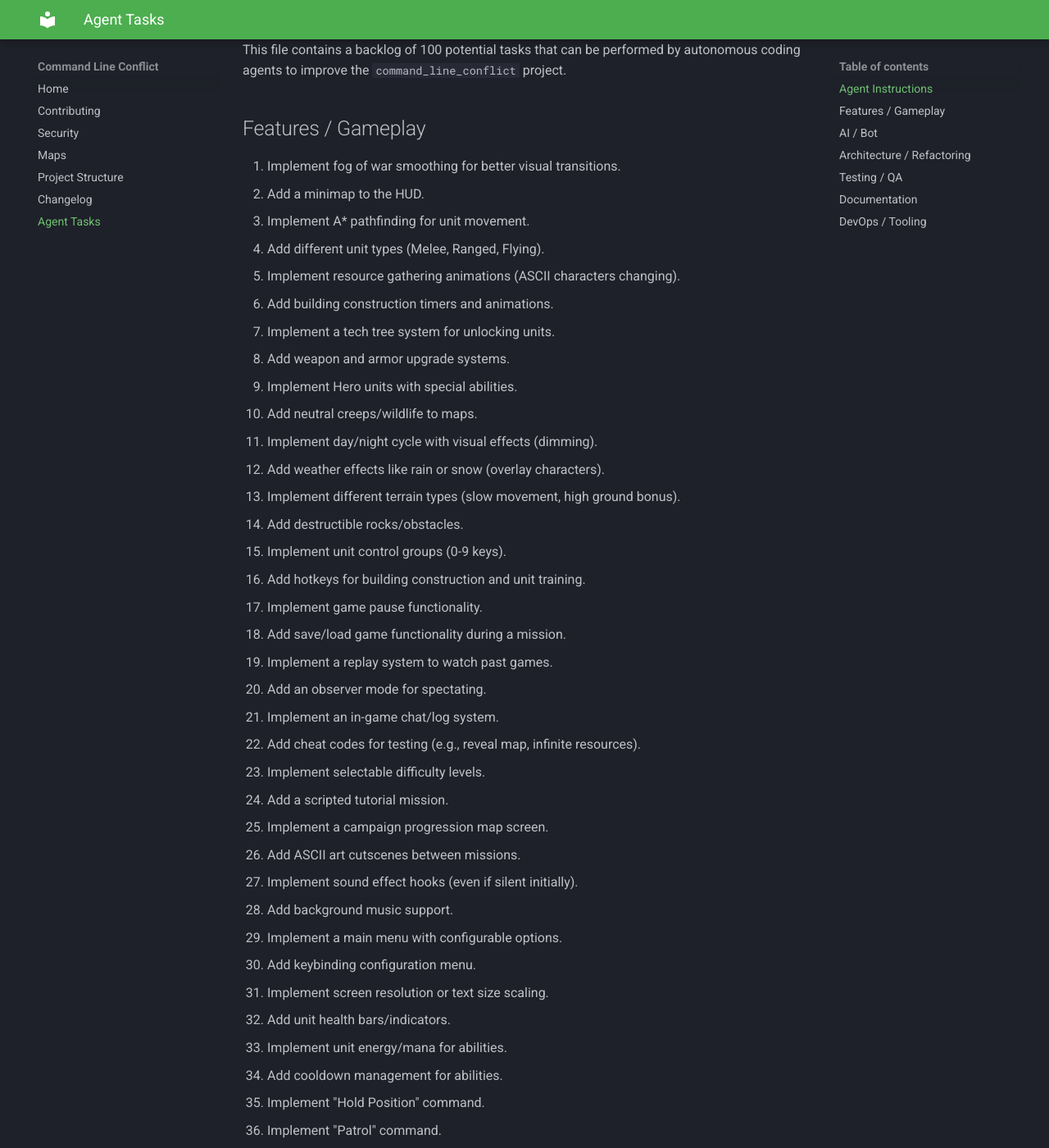
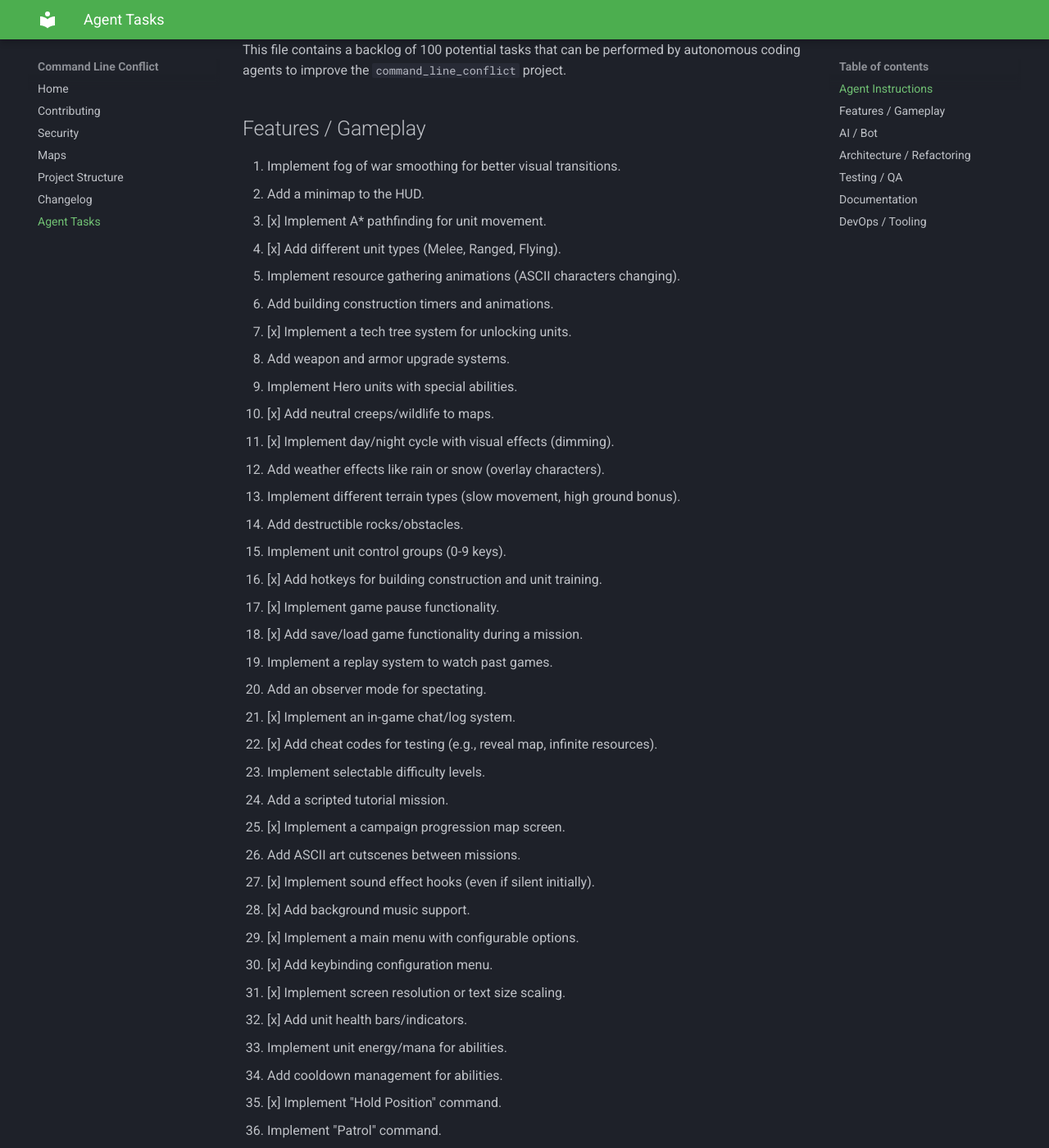
Before and after one commit to tsainez/command-line-conflict, an MkDocs documentation site: the page built from docs/agents.md, in a window 1280 px wide and 1400 px high, scrolled down 322 px. Shown: the whole window at 82% size. Built offline with MkDocs 1.6.1 and Material for MkDocs 9.7.7, drawn with Linux system fonts in a browser that asks for light colours; some of the changed text lies outside the part shown.

Commit message:
Housekeeping: Update status of completed tasks and cleanup code
- Updates `AGENTS.md` to reflect completed features (A* pathfinding, Tech Tree, etc.).
- Updates `ISSUES.md` and `TODO_ISSUES.md` to mark Issue #3 (Unused Imports) as resolved.
- Removes unused imports from test files (`tests/security/` and `tests/unit/`).
- Fixes a bug in `GameScene` where `Dead` component was incorrectly referenced from `factories`.
- Fixes linting errors in `SettingsScene`.
- Applies formatting to `file_dialog.py` and test files.

```diff
--- a/AGENTS.md
+++ b/AGENTS.md
@@ -12,39 +12,39 @@ This file contains a backlog of 100 potential tasks that can be performed by aut
 ## Features / Gameplay
 1. Implement fog of war smoothing for better visual transitions.
 2. Add a minimap to the HUD.
-3. Implement A* pathfinding for unit movement.
-4. Add different unit types (Melee, Ranged, Flying).
+3. [x] Implement A* pathfinding for unit movement.
+4. [x] Add different unit types (Melee, Ranged, Flying).
 5. Implement resource gathering animations (ASCII characters changing).
 6. Add building construction timers and animations.
-7. Implement a tech tree system for unlocking units.
+7. [x] Implement a tech tree system for unlocking units.
 8. Add weapon and armor upgrade systems.
 9. Implement Hero units with special abilities.
-10. Add neutral creeps/wildlife to maps.
-11. Implement day/night cycle with visual effects (dimming).
+10. [x] Add neutral creeps/wildlife to maps.
+11. [x] Implement day/night cycle with visual effects (dimming).
 12. Add weather effects like rain or snow (overlay characters).
 13. Implement different terrain types (slow movement, high ground bonus).
 14. Add destructible rocks/obstacles.
 15. Implement unit control groups (0-9 keys).
-16. Add hotkeys for building construction and unit training.
-17. Implement game pause functionality.
-18. Add save/load game functionality during a mission.
+16. [x] Add hotkeys for building construction and unit training.
+17. [x] Implement game pause functionality.
+18. [x] Add save/load game functionality during a mission.
 19. Implement a replay system to watch past games.
 20. Add an observer mode for spectating.
-21. Implement an in-game chat/log system.
-22. Add cheat codes for testing (e.g., reveal map, infinite resources).
+21. [x] Implement an in-game chat/log system.
+22. [x] Add cheat codes for testing (e.g., reveal map, infinite resources).
 23. Implement selectable difficulty levels.
 24. Add a scripted tutorial mission.
-25. Implement a campaign progression map screen.
+25. [x] Implement a campaign progression map screen.
 26. Add ASCII art cutscenes between missions.
-27. Implement sound effect hooks (even if silent initially).
-28. Add background music support.
-29. Implement a main menu with configurable options.
-30. Add keybinding configuration menu.
-31. Implement screen resolution or text size scaling.
-32. Add unit health bars/indicators.
+27. [x] Implement sound effect hooks (even if silent initially).
+28. [x] Add background music support.
+29. [x] Implement a main menu with configurable options.
+30. [x] Add keybinding configuration menu.
+31. [x] Implement screen resolution or text size scaling.
+32. [x] Add unit health bars/indicators.
 33. Implement unit energy/mana for abilities.
 34. Add cooldown management for abilities.
-35. Implement "Hold Position" command.
+35. [x] Implement "Hold Position" command.
 36. Implement "Patrol" command.
 37. Implement "Attack Move" command.
 38. Add unit formations.
@@ -59,7 +59,7 @@ This file contains a backlog of 100 potential tasks that can be performed by aut
 45. Implement AI personality or chat taunts.
 46. Add AI difficulty scaling (limit APM or resource rates).
 47. Implement AI scouting behavior.
-48. Create AI logic to retreat when units are low health.
+48. [x] Create AI logic to retreat when units are low health.
 49. Implement AI base expansion logic.
 50. Create a Reinforcement Learning gym wrapper for the game.
 
@@ -69,21 +69,21 @@ This file contains a backlog of 100 potential tasks that can be performed by aut
 53. Introduce an Event Bus for decoupled system communication.
 54. Optimize the rendering loop to reduce flicker.
 55. Add comprehensive type hinting to the entire codebase.
-56. Add docstrings to all public functions and classes.
-57. Refactor map loading to use a standard format like JSON or YAML.
+56. [x] Add docstrings to all public functions and classes.
+57. [x] Refactor map loading to use a standard format like JSON or YAML.
 58. Implement a Dependency Injection container.
 59. Extract all hardcoded configuration values to a separate config file.
-60. Create a unified logging system with different levels.
+60. [x] Create a unified logging system with different levels.
 61. Refactor unit logic into a State Machine pattern.
 62. Optimize collision detection using a Quadtree or spatial hash.
 63. Refactor input handling to support custom keymaps easily.
 64. Abstract the rendering interface to allow potential GUI backends.
 65. Implement object pooling for frequently created entities (units/projectiles).
-66. Refactor the Factory pattern for entity creation.
+66. [x] Refactor the Factory pattern for entity creation.
 67. Standardize error handling and exceptions.
 68. Remove magic numbers and replace with named constants.
-69. Enforce PEP8 compliance across the codebase.
-70. Sort imports automatically using `isort` configuration.
+69. [x] Enforce PEP8 compliance across the codebase.
+70. [x] Sort imports automatically using `isort` configuration.
 
 ## Testing / QA
 71. Add unit tests for the core `Game` class.
@@ -93,11 +93,11 @@ This file contains a backlog of 100 potential tasks that can be performed by aut
 75. Implement fuzz testing for input handling.
 76. Add visual regression tests (comparing screen output snapshots).
 77. Create a stress test spawning 1000 units to check stability.
-78. Add test coverage reporting (target > 80%).
-79. Implement automated map validation (check for unreachable areas).
-80. Add static analysis (pylint, mypy) checks to the pipeline.
+78. [x] Add test coverage reporting (target > 80%).
+79. [x] Implement automated map validation (check for unreachable areas).
+80. [x] Add static analysis (pylint, mypy) checks to the pipeline.
 81. Create test fixtures for complex game scenarios (e.g., max supply).
-82. Mock external dependencies (like Pygame) effectively in tests.
+82. [x] Mock external dependencies (like Pygame) effectively in tests.
 83. [x] Add pre-commit hooks for linting and formatting.
 84. Verify determinism in game logic (same seed = same outcome).
 85. Test backward compatibility of save files.
@@ -107,7 +107,7 @@ This file contains a backlog of 100 potential tasks that can be performed by aut
 87. Document the ECS architecture with a diagram.
 88. Create API documentation using Sphinx or MkDocs.
 89. Write a guide on "How to Create a New Map".
-90. Document available cheat codes and debug commands.
+90. [x] Document available cheat codes and debug commands.
 91. Create a changelog generation script.
 92. Write a "Getting Started" guide for new developers.
 93. Document known issues and workarounds.
@@ -119,4 +119,4 @@ This file contains a backlog of 100 potential tasks that can be performed by aut
 97. [x] Set up GitHub Actions for Continuous Integration.
 98. Create a release script to package the game.
 99. Add a "watch mode" script for auto-restarting on code changes.
-100. Create a map editor tool (CLI or simple GUI).
+100. [x] Create a map editor tool (CLI or simple GUI).
```
Also changed, not shown: 10 other files.
